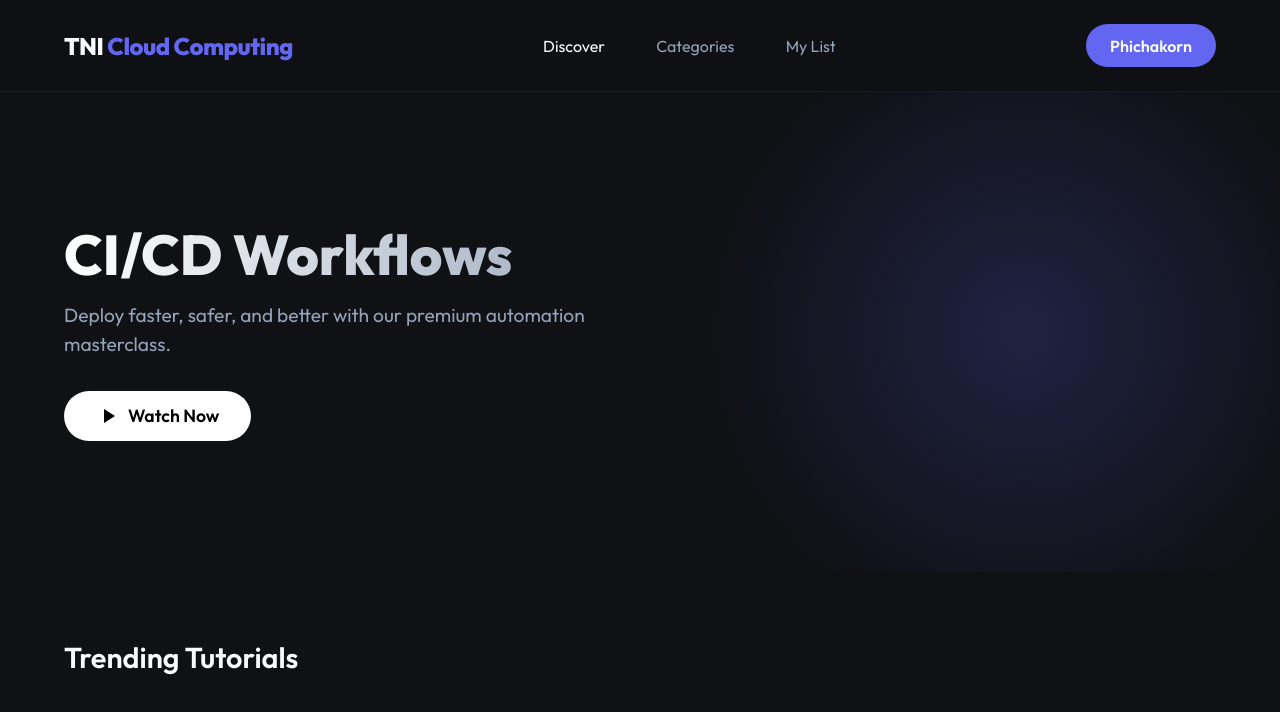
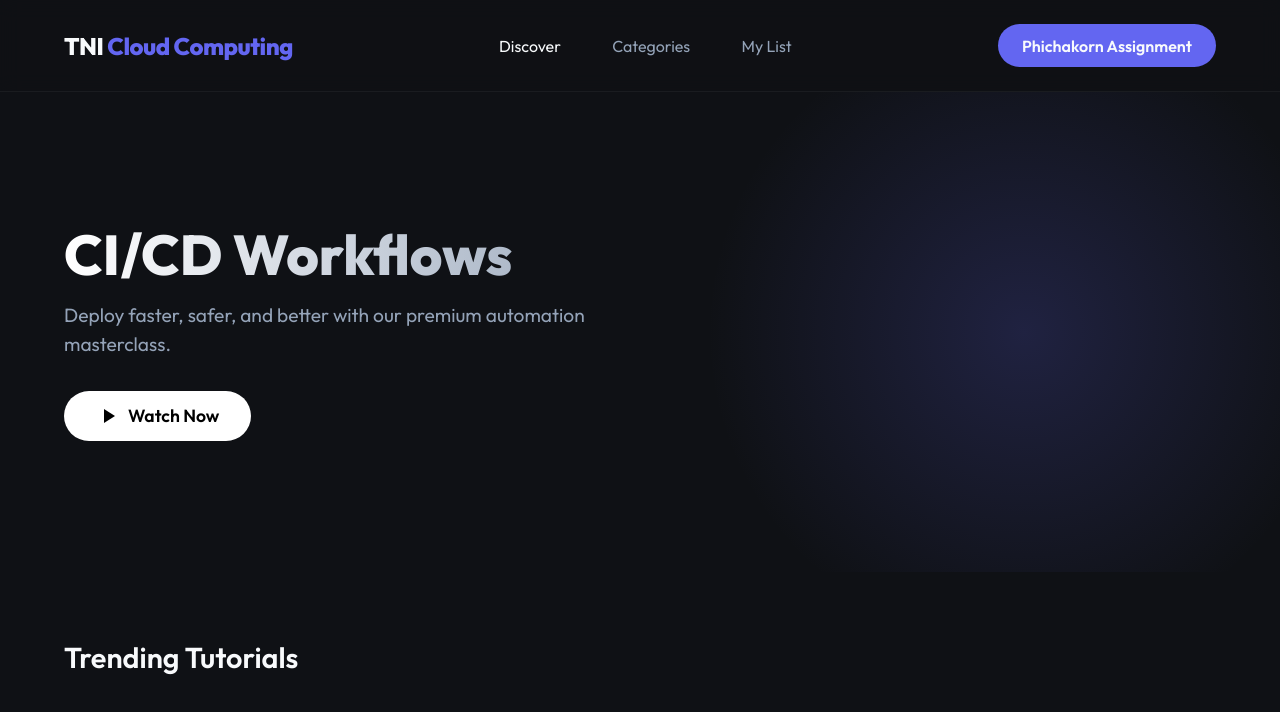
Before and after one commit to troutcode/cidc-lab, a website: page public/index.html in a window 1280 px wide. Drawn offline with Linux system fonts and the light colour scheme; no server answers.

Commit message:
assignment#1

```diff
--- a/public/index.html
+++ b/public/index.html
@@ -15,7 +15,7 @@
             <a href="#">Categories</a>
             <a href="#">My List</a>
         </div>
-        <div class="profile-btn">Phichakorn</div>
+        <div class="profile-btn">Phichakorn Assignment</div>
     </nav>
 
     <header class="hero">
```
